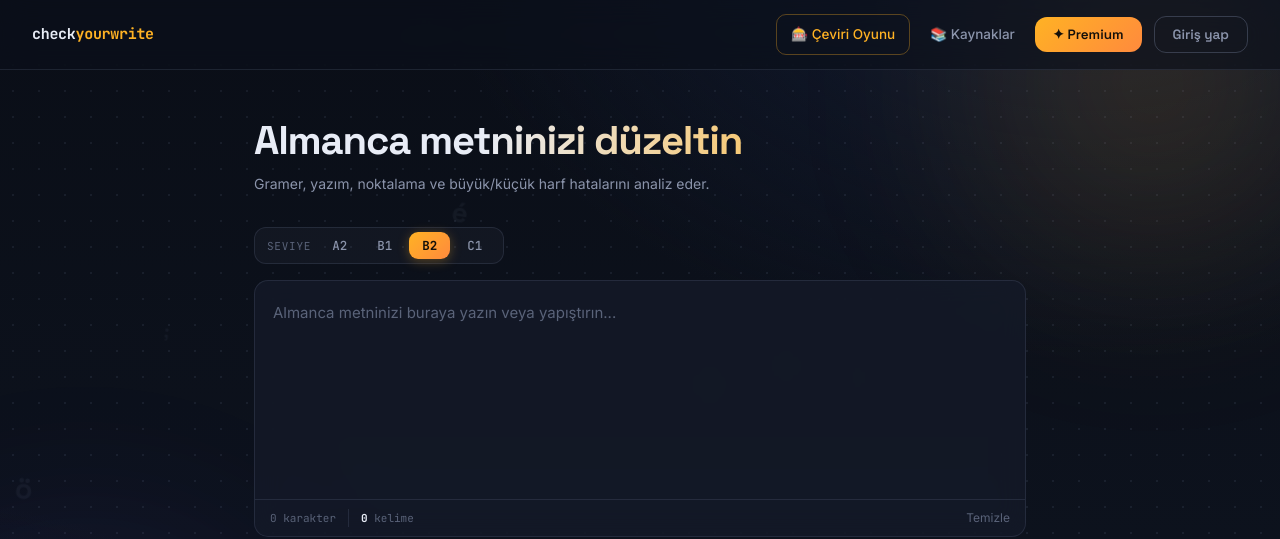
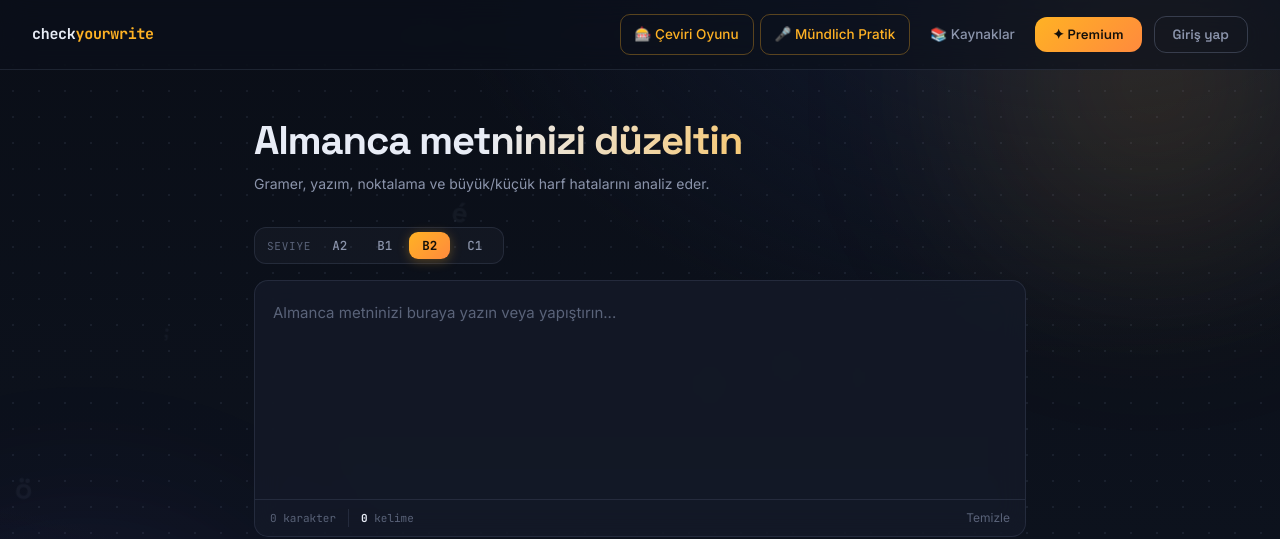
Before and after one commit to yusuffkilicc0-dot/checkyourwrite, a website: page index.html in a window 1280 px wide. Shown: the top 539 px of the page. Drawn offline with Linux system fonts and the light colour scheme.

Commit message:
Update index.html

```diff
--- a/index.html
+++ b/index.html
@@ -373,6 +373,7 @@
   </a>
   <nav class="navbar">
     <a href="/game" target="_blank" class="nav-game">🎰 Çeviri Oyunu</a>
+    <a href="#" onclick="openMuendlich(); return false;" class="nav-game">🎤 Mündlich Pratik</a>
     <a href="#" onclick="document.querySelector('main').style.display='none'; document.getElementById('resources-page').style.display='block'; return false;">📚 Kaynaklar</a>
     <button class="btn btn-primary" onclick="showPremiumModal()">✦ Premium</button>
     <span id="premium-status" style="font-size:12px;"></span>
@@ -1703,6 +1704,17 @@ function askForEmail() {
   openEmailModal();
 }
 
+// Mündlich Pratik: şimdilik sadece admin erişebilir
+const MUENDLICH_ADMINS = ['yusuffkilicc0@gmail.com'];
+function openMuendlich() {
+  const email = (localStorage.getItem('checkyourwrite_current_email') || '').trim().toLowerCase();
+  if (MUENDLICH_ADMINS.includes(email)) {
+    window.open('/muendlich.html', '_blank');
+  } else {
+    showToast('🚧 Mündlich Pratik geliştirme aşamasında, çok yakında!', 'info');
+  }
+}
+
 // Çıkış yap
 function logout() {
   localStorage.removeItem('checkyourwrite_current_email');
```
